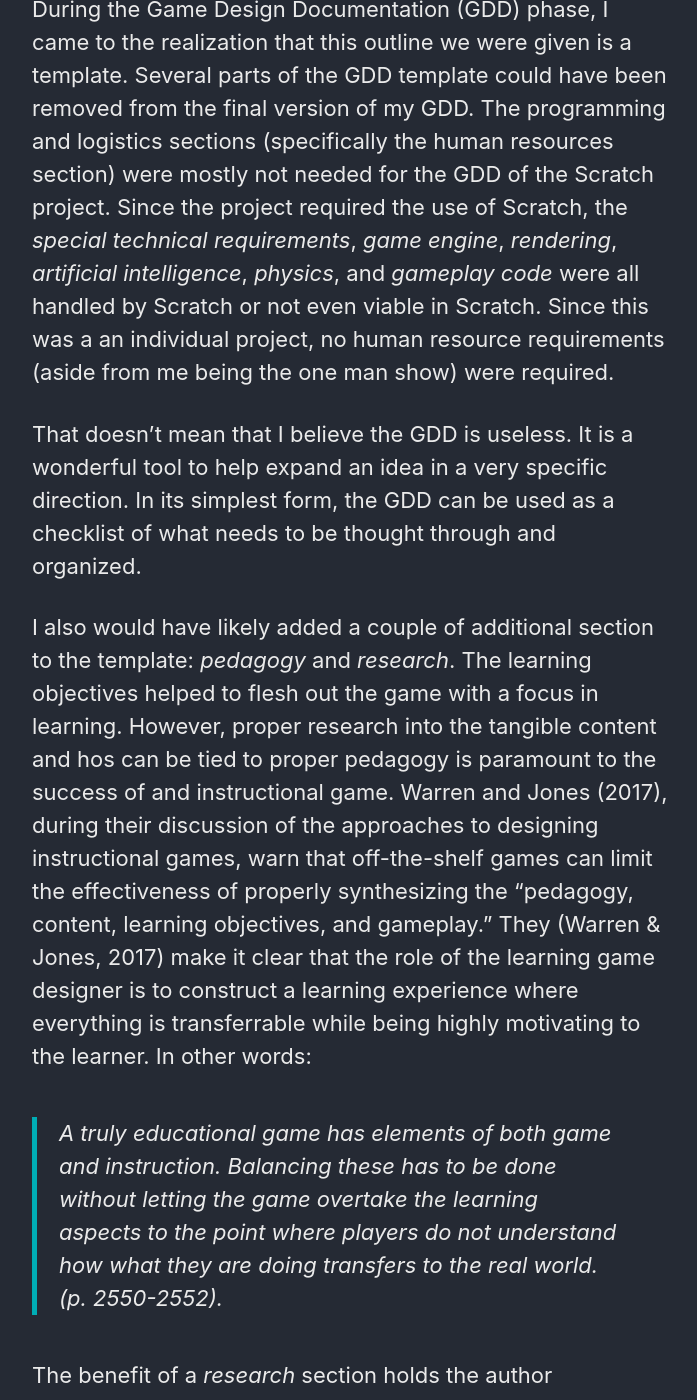
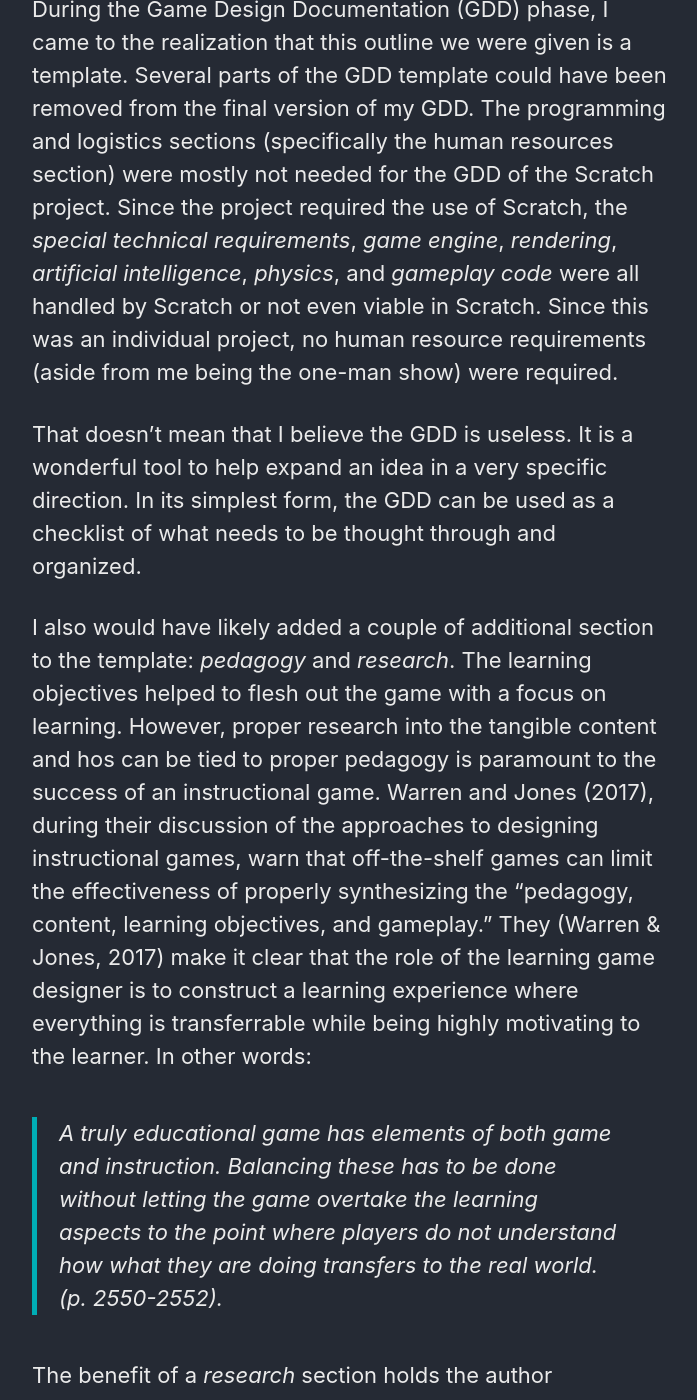
Before and after one commit to VertigoRay/LTEC5240.ray.pillers.us, a Jekyll site: the page built from _posts/2019-05-27-creating-the-roadmap.md, in a window 1280 px wide and 1400 px high, scrolled down 654 px. Shown: the whole window, without its empty margins (290-987 px from the left). Built offline with Jekyll 4.4.1, drawn with Linux system fonts in a browser that asks for light colours; cached includes are drawn as plain includes; nearby versions of some CDN libraries.

Commit message:
Grammarly fixes

```diff
--- a/_posts/2019-05-27-creating-the-roadmap.md
+++ b/_posts/2019-05-27-creating-the-roadmap.md
@@ -18,15 +18,15 @@ During the Game Design Documentation (GDD) phase, I came to the realization that
 Several parts of the GDD template could have been removed from the final version of my GDD.
 The programming and logistics sections (specifically the human resources section) were mostly not needed for the GDD of the Scratch project.
 Since the project required the use of Scratch, the *special technical requirements*, *game engine*, *rendering*, *artificial intelligence*, *physics*, and *gameplay code* were all handled by Scratch or not even viable in Scratch.
-Since this was a an individual project, no human resource requirements (aside from me being the one man show) were required.
+Since this was an individual project, no human resource requirements (aside from me being the one-man show) were required.
 
 That doesn't mean that I believe the GDD is useless.
 It is a wonderful tool to help expand an idea in a very specific direction.
 In its simplest form, the GDD can be used as a checklist of what needs to be thought through and organized.
 
 I also would have likely added a couple of additional section to the template: *pedagogy* and *research*.
-The learning objectives helped to flesh out the game with a focus in learning.
-However, proper research into the tangible content and hos can be tied to proper pedagogy is paramount to the success of and instructional game.
+The learning objectives helped to flesh out the game with a focus on learning.
+However, proper research into the tangible content and hos can be tied to proper pedagogy is paramount to the success of an instructional game.
 Warren and Jones (2017), during their discussion of the approaches to designing instructional games, warn that off-the-shelf games can limit the effectiveness of properly synthesizing the "pedagogy, content, learning objectives, and gameplay."
 They (Warren & Jones, 2017) make it clear that the role of the learning game designer is to construct a learning experience where everything is transferrable while being highly motivating to the learner.
 In other words:
```
